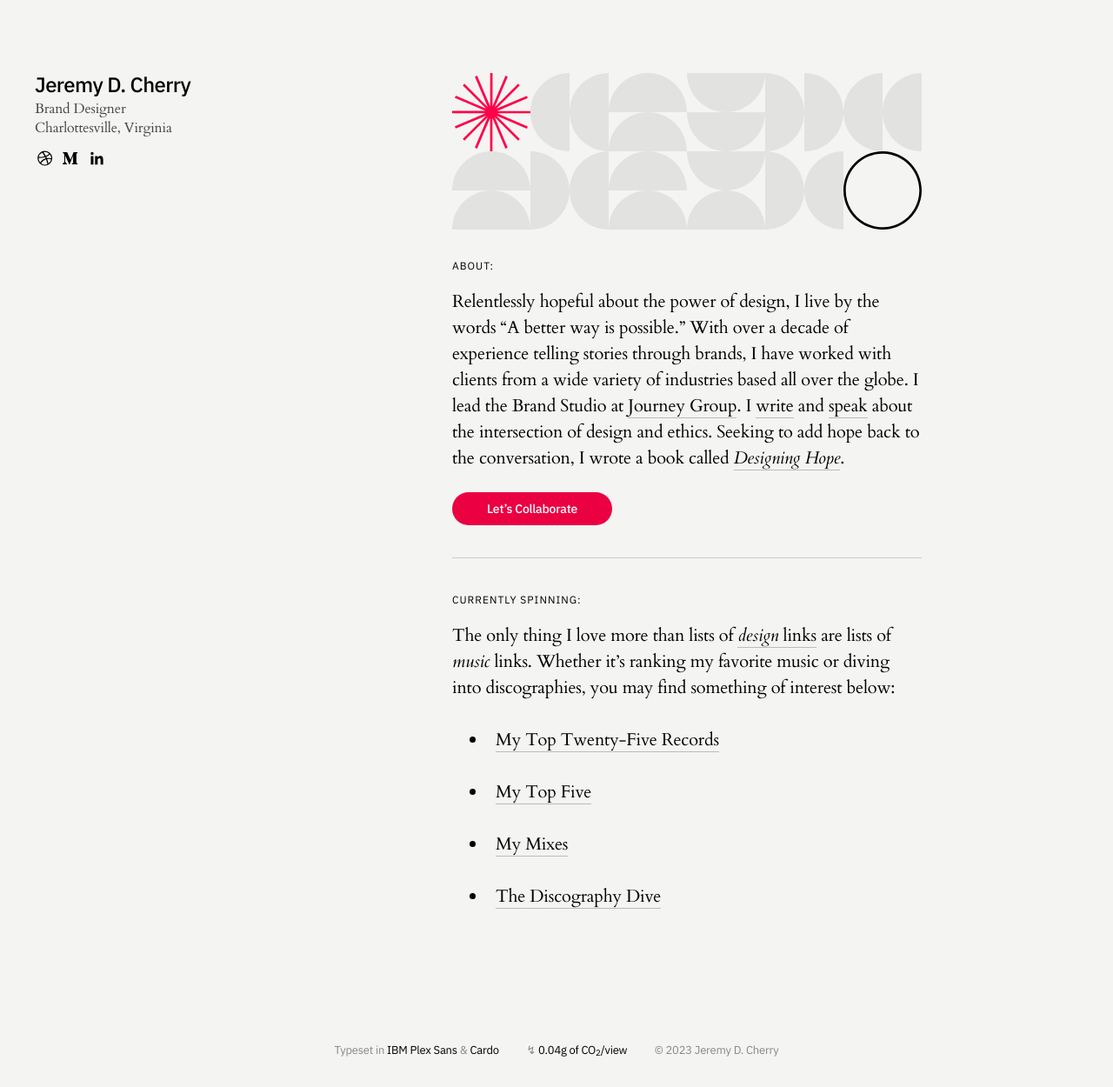
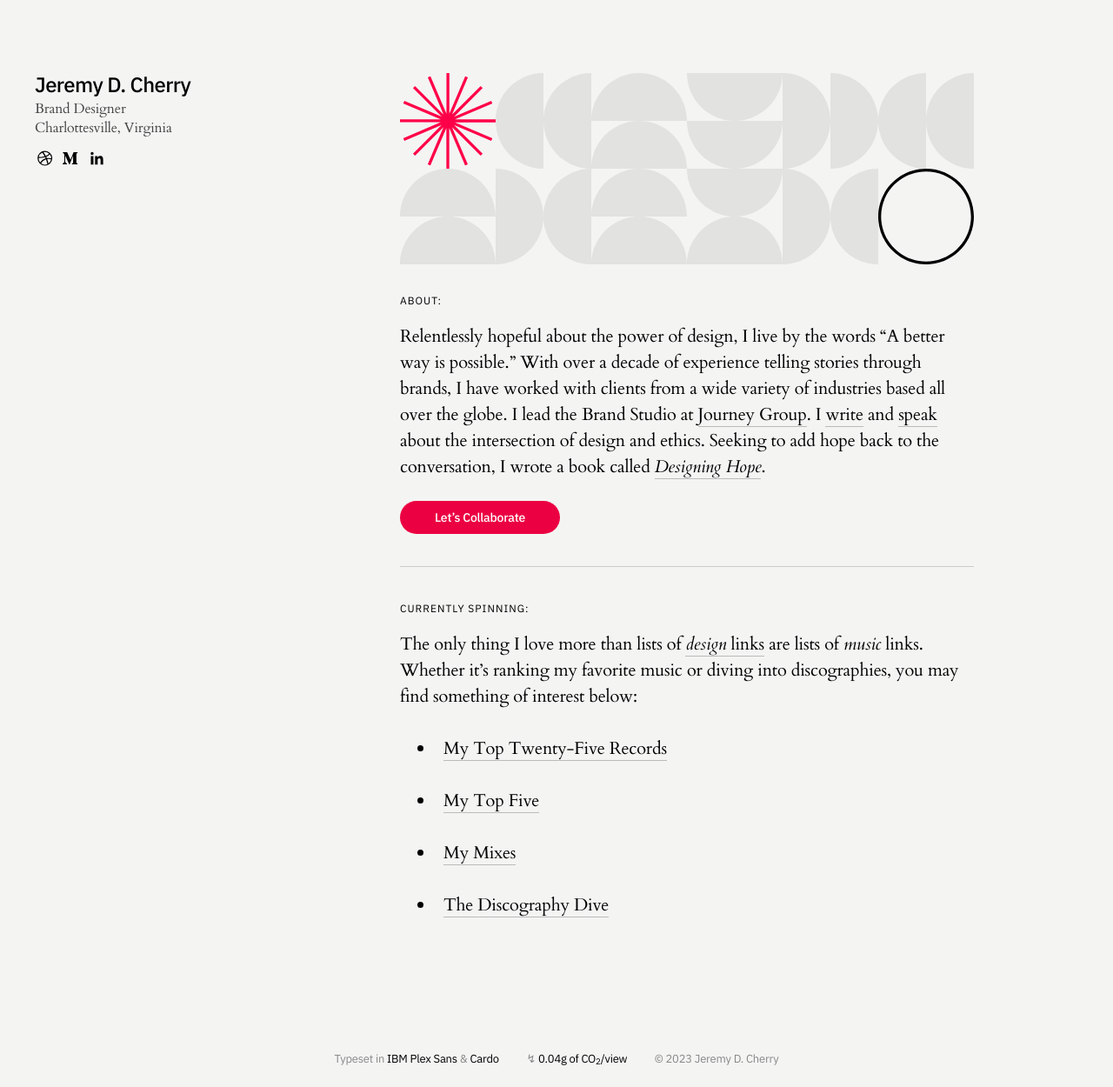
Before and after one commit to jeremydcherry/jeremydcherry.github.io, a Jekyll site: the page built from index.md, in a window 1280 px wide. Shown: the whole page at 87% size. Built offline with Jekyll 4.4.1, drawn with Linux system fonts in a browser that asks for light colours.

Commit message:
Fixed col padding

```diff
--- a/_sass/main.scss
+++ b/_sass/main.scss
@@ -29,7 +29,7 @@
 }
 
 .col-main-half-2 {
-  padding: 0 15%;
+  padding: 0 10%;
   width: 75%;
 }
 
```
